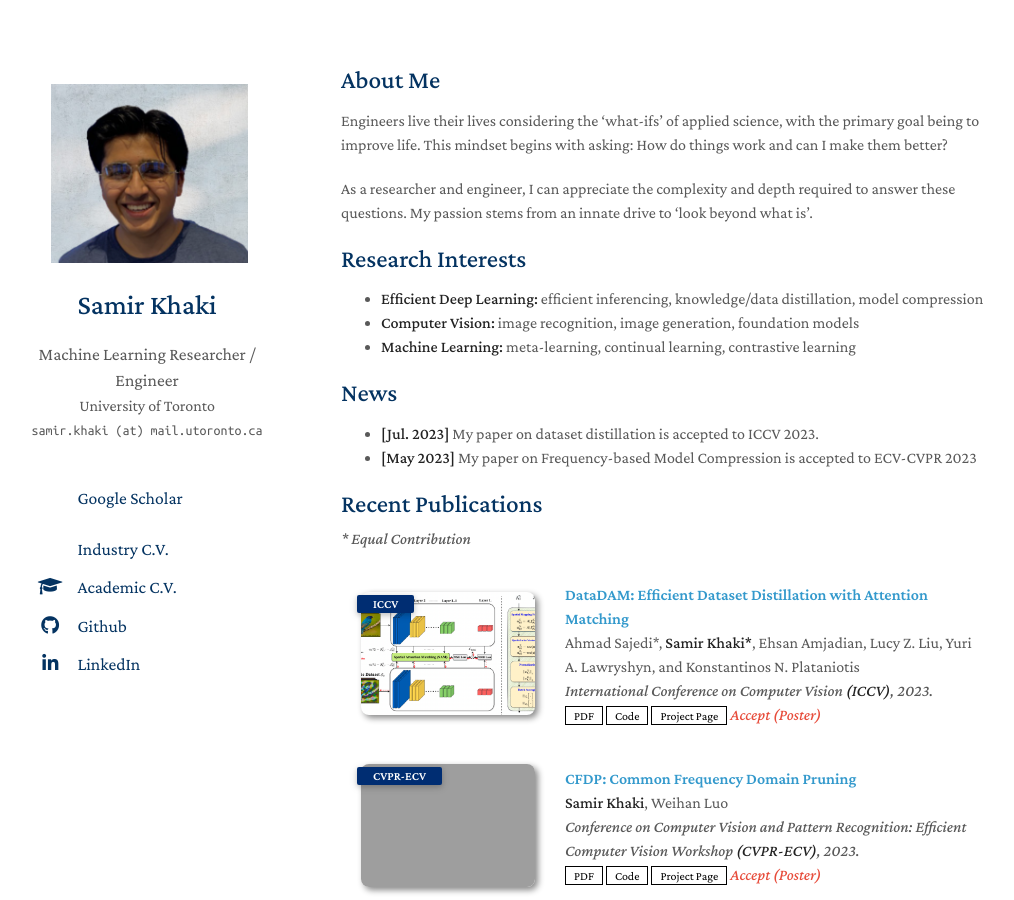
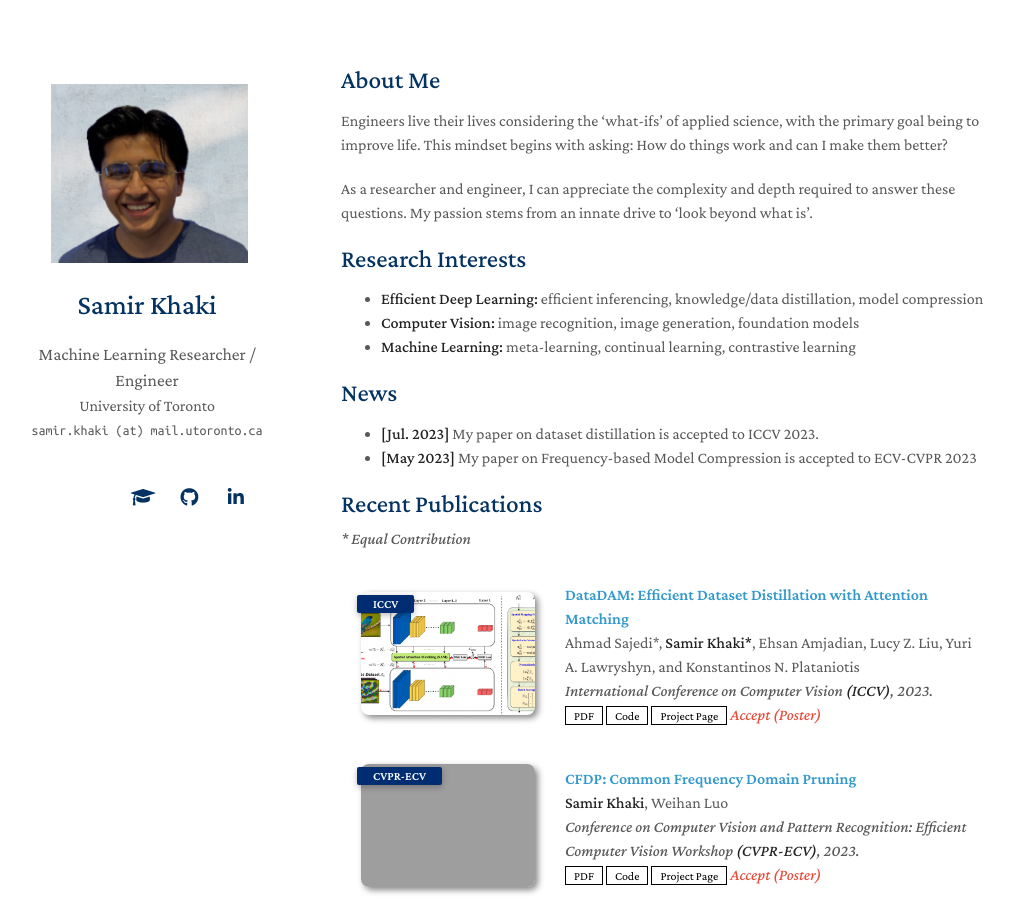
Before and after one commit to lizekai-richard/lizekai-richard.github.io, a Jekyll site: the page built from index.md, in a window 1280 px wide and 900 px high. Shown: the whole window, without its empty margins (129-1143 px from the left). Built offline with Jekyll 4.4.1, drawn with Linux system fonts in a browser that asks for light colours; nearby versions of some CDN libraries; a style sheet for code colours, icons or effects is not loaded; our own code applies the rules of GitHub Pages for plain Markdown files; grey boxes are pictures that could not be loaded.

Commit message:
Update Style

```diff
--- a/_layouts/homepage.html
+++ b/_layouts/homepage.html
@@ -66,50 +66,50 @@
         <a style="margin: 0 5px 0 0" href="{{ site.google_scholar }}">
           <i class="ai ai-google-scholar" style="font-size:1.2rem"></i>
         </a>
-        <a style="margin: 0 5px 0 0" href="{{ site.google_scholar }}">
+        <!-- <a style="margin: 0 5px 0 0" href="{{ site.google_scholar }}">
           <span ><p style="font-size:1.1rem;white-space: nowrap">Google Scholar</p></span>
-        </a>
-        <br>
+        </a>   -->
+        <!-- <br> -->
         {% endif %}
 
         {% if site.cv_link %}
         <a style="margin: 0 5px 0 0" href="{{ site.cv_link }}">
           <i class="ai ai-cv" style="font-size:1.3rem;"></i>
         </a>
-        <a style="margin: 0 5px 0 0" href="{{ site.cv_link }}">
+        <!-- <a style="margin: 0 5px 0 0" href="{{ site.cv_link }}">
           <span ><p style="font-size:1.1rem;white-space: nowrap">Industry C.V.</p></span>
-        </a>
-        <br>
+        </a>   -->
+        <!-- <br> -->
         {% endif %}
 
         {% if site.aca_cv_link %}
         <a style="margin: 0 5px 0 0" href="{{ site.aca_cv_link }}">
           <i class="fa fa-graduation-cap" style="font-size:1.2rem;"></i>
         </a>
-        <a style="margin: 0 5px 0 0" href="{{ site.aca_cv_link }}">
+        <!-- <a style="margin: 0 5px 0 0" href="{{ site.aca_cv_link }}">
           <span ><p style="font-size:1.1rem;white-space: nowrap">Academic C.V.</p></span>
-        </a>
-        <br>
+        </a>   -->
+        <!-- <br> -->
         {% endif %}
 
         {% if site.github_link %}
         <a style="margin: 0 5px 0 0" href="{{ site.github_link }}">
           <i class="fab fa-github"></i>
         </a>
-        <a style="margin: 0 5px 0 0" href="{{ site.github_link }}">
+        <!-- <a style="margin: 0 5px 0 0" href="{{ site.github_link }}">
           <span ><p style="font-size:1.1rem;white-space: nowrap">Github</p></span>
-        </a>
-        <br>
+        </a>   -->
+        <!-- <br> -->
         {% endif %}
 
         {% if site.linkedin %}
         <a style="margin: 0 5px 0 0" href="{{ site.linkedin }}">
           <i class="fab fa-linkedin"></i>
         </a>
-        <a style="margin: 0 5px 0 0" href="{{ site.linkedin }}">
+        <!-- <a style="margin: 0 5px 0 0" href="{{ site.linkedin }}">
           <span ><p style="font-size:1.1rem;white-space: nowrap">LinkedIn</p></span>
-        </a>
-        <br>
+        </a>   -->
+        <!-- <br> -->
         {% endif %}
 
         {% if site.twitter %}
```
Also changed, not shown: 1 other file.
